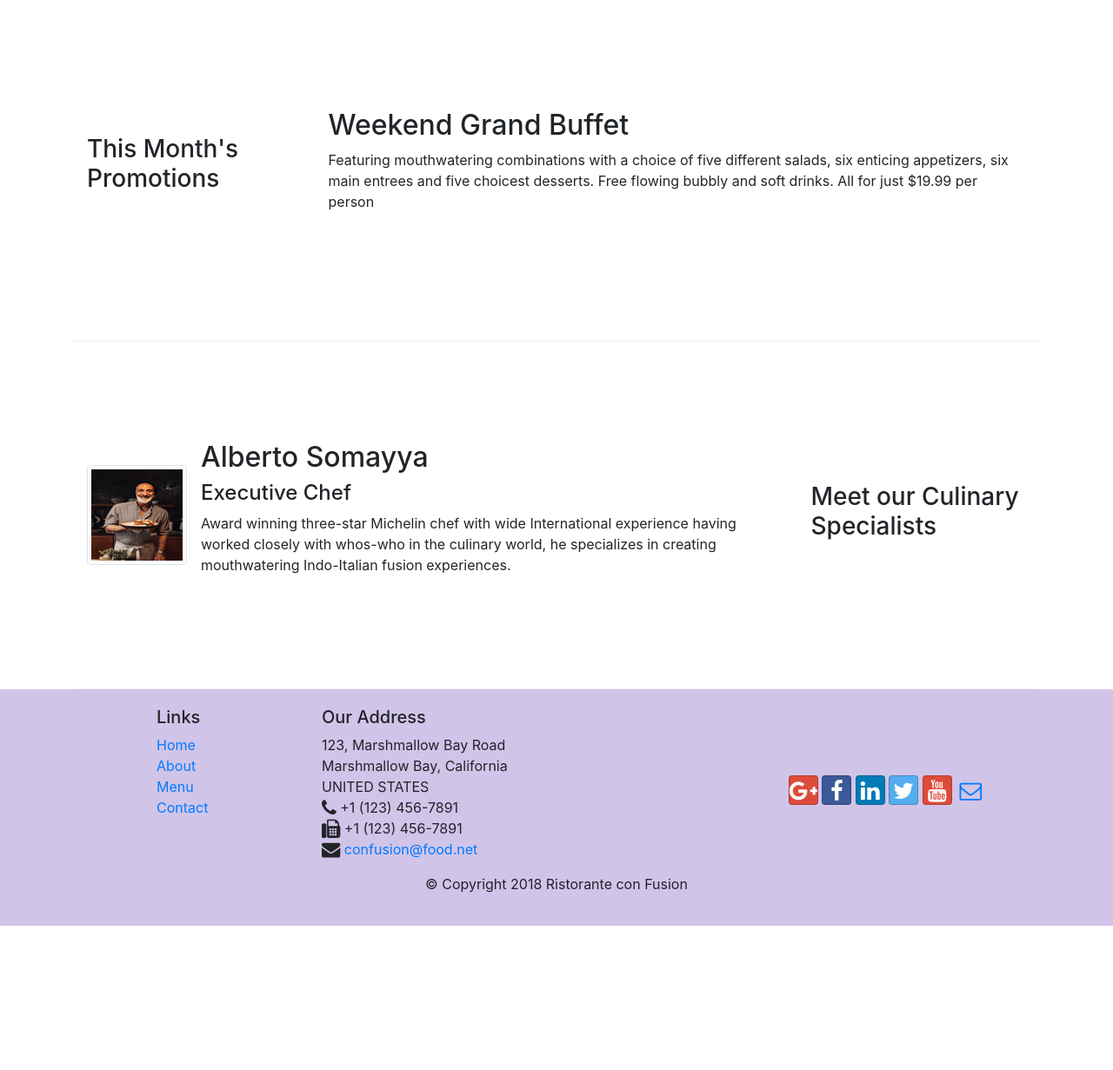
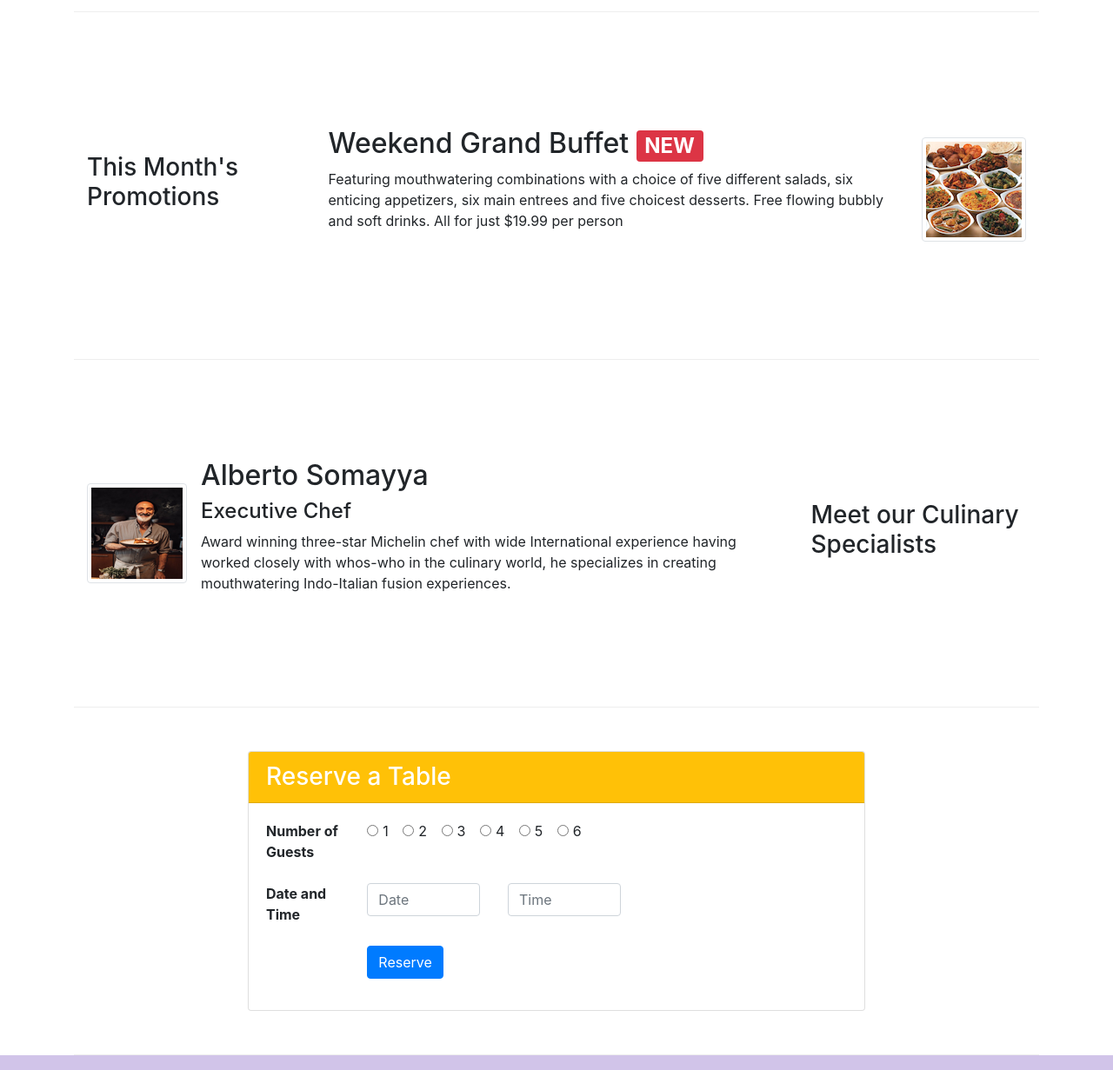
Before and after one commit to Salman-Shaikh17/btstrp-site, a website: page index.html in a window 1280 px wide. Shown: the part 720-1951 px from the top of the page at 87% size. Before the commit the page ends 1785 px from the top, so only its background shows below. Drawn offline with nearby package versions, Linux system fonts and the light colour scheme.

Commit message:
Updated the index page

```diff
--- a/css/syles.css
+++ b/css/syles.css
@@ -29,16 +29,6 @@
     color: #0F0F0F;
 }
 
-.row-header-aboutus-corp-leadership {
-    padding-top: 40px;
-    margin: 0px auto;
-}
-
-.row-content-aboutus-corp-leadership {
-   padding-bottom: 40px;
-   margin: 0px auto;
-}
-
 body {
     padding: 50px 0px 0px 0px;
     z-index: 0;
@@ -47,7 +37,3 @@ body {
 .navbar-dark {
     background-color: #512DA8;
 }
-
-.navbar-logo-custom-padding {
-    padding-right: 10px;
-}
--- a/index.html
+++ b/index.html
@@ -22,7 +22,7 @@
             <button class="navbar-toggler" type="button" data-toggle="collapse" data-target="#Navbar">
                 <span class="navbar-toggler-icon"></span>
             </button>
-            <a class="navbar-brand mr-auto navbar-logo-custom-padding" href="#"><img src="img/logo.png" height="30" width="41"></a>
+            <a class="navbar-brand mr-auto pr-2" href="#"><img src="img/logo.png" height="30" width="41"></a>
             <div class="collapse navbar-collapse" id="Navbar">
                 <ul class="navbar-nav mr-auto">
                     <li class="nav-item active"><a class="nav-link" href="#"><span class="fa fa-home fa-lg"></span> Home</a></li>
@@ -36,12 +36,18 @@
     <header class="jumbotron">
         <div class="container">
             <div class="row row-header">
-                <div class="col-12 col-sm-8">
+                <div class="col-12 col-sm-6">
                     <h1>Ristorante con Fusion</h1>
-                    <p>We take inspiration from the World's best cuisines, and create a unique fusion experience.<br> Our lipsmacking creations will tickle your culinary senses!</p>
+                    <p>We take inspiration from the World's best cuisines, and create a unique fusion experience. Our lipsmacking creations will tickle your culinary senses!</p>
                 </div>
-                <div class="col-12 col-sm align-self-center">
+                <div class="col-12 col-sm-3 align-self-center">
                     <img src="img/logo.png" class="img-fluid" alt="Ristorante con Fusion logo">
+                </div>
+                <div class="col-12 col-sm-3 align-self-center">
+                    <button type="button" class="btn-sm btn-block btn-warning rounded py-2"
+                        onClick="document.getElementById('reservationForm').scrollIntoView();">
+                        <span class="text-center font-weight-bold">Reserve Table</span>
+                    </button>
                 </div>
             </div>
         </div>
@@ -69,9 +75,14 @@
             <div class="col-12 col-sm-4 col-md-3">
                 <h3>This Month's Promotions</h3>
             </div>
-            <div class="col col-sm col-md">
-                <h2>Weekend Grand Buffet</h2>
-                <p class="d-none d-sm-block">Featuring mouthwatering combinations with a choice of five different salads, six enticing appetizers, six main entrees and five choicest desserts. Free flowing bubbly and soft drinks. All for just $19.99 per person </p>
+            <div class="col-12 col-sm col-md">
+                <div class="media">
+                    <div class="media-body">
+                        <h2 class="mt-0">Weekend Grand Buffet <span class="badge badge-danger">NEW</span></h2>
+                        <p class="d-none d-sm-block">Featuring mouthwatering combinations with a choice of five different salads, six enticing appetizers, six main entrees and five choicest desserts. Free flowing bubbly and soft drinks. All for just $19.99 per person </p>
+                    </div>
+                    <img class="d-flex img-thumbnail align-self-center ml-3 mt-2 align-self-center" src="img/buffet.png" alt="buffet">
+                </div>
             </div>
         </div>
 
@@ -91,8 +102,67 @@
                 </div>
             </div>
         </div>
+        <div class="row row-content">
+            <div class="col-12 col-sm-8 offset-2">
+                <div class="card">
+                    <h3 class="card-header bg-warning text-white">Reserve a Table</h3>
+                    <div class="card-body">
+                        <form id="reservationForm">
+                            <dl class="form-group row">
+                                <dt class="col-12 col-sm-2">Number of Guests</dt>
+                                <dd class="col-12 col-sm-6">
+                                    <div class="form-check form-check-inline">
+                                        <input class="form-check-input" type="radio" id="numOfGuests1" name="numOfGuests" value="1">
+                                        <label class="form-check-label" for="numOfGuests1">1</label>
+                                    </div>
+                                    <div class="form-check form-check-inline">
+                                        <input class="form-check-input" type="radio" id="numOfGuests2" name="numOfGuests" value="2">
+                                        <label class="form-check-label" for="numOfGuests2">2</label>
+                                    </div>
+                                    <div class="form-check form-check-inline">
+                                        <input class="form-check-input" type="radio" id="numOfGuests3" name="numOfGuests" value="3">
+                                        <label class="form-check-label" for="numOfGuests3">3</label>
+                                    </div>
+                                    <div class="form-check form-check-inline">
+                                        <input class="form-check-input" type="radio" id="numOfGuests4" name="numOfGuests" value="4">
+                                        <label class="form-check-label" for="numOfGuests4">4</label>
+                                    </div>
+                                    <div class="form-check form-check-inline">
+                                        <input class="form-check-input" type="radio" id="numOfGuests5" name="numOfGuests" value="5">
+                                        <label class="form-check-label" for="numOfGuests5">5</label>
+                                    </div>
+                                    <div class="form-check form-check-inline">
+                                        <input class="form-check-input" type="radio" id="numOfGuests6" name="numOfGuests" value="6">
+                                        <label class="form-check-label" for="numOfGuests6">6</label>
+                                    </div>
+                                </dd>
+                            </dl>
+                            <dl class="mt-4 form-group row">
+                                <dt class="col-12 col-sm-2">Date and Time</dt>
+                                <dd class="col 12 col-sm-8">
+                                    <div class="col-12 col-sm-4 form-check form-check-inline">
+                                    <input type="text" class="form-control" id="reservationDate" name="reservationDate"
+                                        placeholder="Date">
+                                    </div>
+                                    <div class="col-12 col-sm-4 form-check form-check-inline">
+                                    <input type="text" class="form-control" id="reservationTime" name="reservationTime"
+                                        placeholder="Time">
+                                    </div>
+                                </dd>
+                            </dl>
+                            <div class="mt-4 form-group row">
+                                <div class="offset-2 col-6">
+                                    <button type="submit" class="btn btn-primary">
+                                        Reserve
+                                    </button>
+                                </div>
+                            </div>
+                        </form>
+                    </div>
+                </div>
+            </div>
+        </div>
     </div>
-
     <footer class="footer">
         <div class="container">
             <div class="row">
```
Also changed, not shown: aboutus.html (+3 -3 lines), contactus.html (+1 -1 lines).
